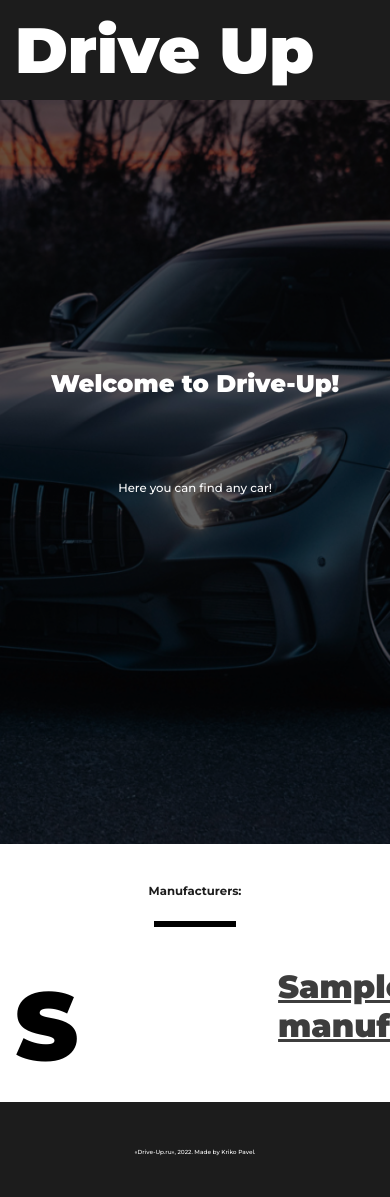
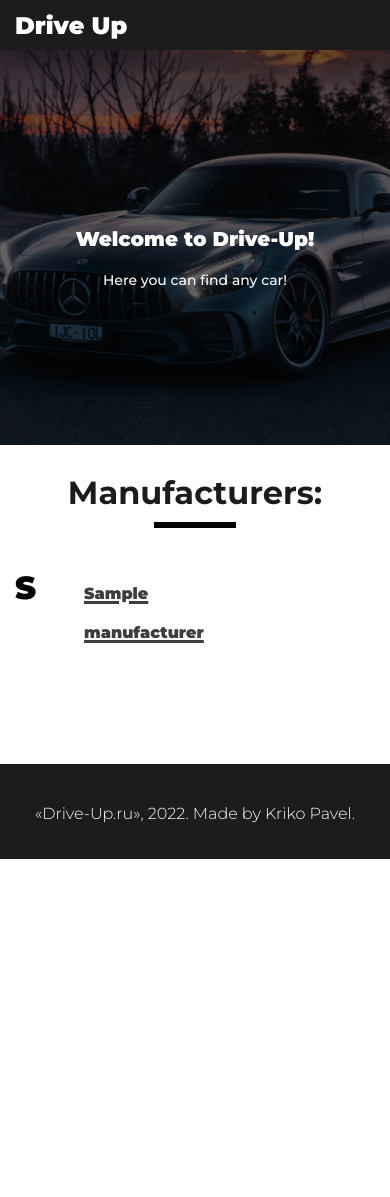
Before and after one commit to PavelKriko/Web, a PHP site: page / in a window 390 px wide. After the commit the page ends 859 px from the top, so only its background shows below. Run offline with PHP 8.4, Linux system fonts and the light colour scheme; tables that the repository leaves empty or names only in its code hold one stand-in row (values such as "Sample post").

Commit message:
last changes

```diff
--- a/components/footer.css
+++ b/components/footer.css
@@ -13,7 +13,9 @@
 }
 
 .footer__text{
-    font-size: 1.5vw;
+    font-size: 16px;
     font-weight: 500;
     line-height: 70px;
+    color: #fafafa;
+    font-weight: 300;
 }
--- a/components/header.css
+++ b/components/header.css
@@ -5,6 +5,7 @@
 }
 
 .header__body{
+    height: 100%;
     align-items: center;
     display: flex;
     justify-content: space-between;
@@ -12,7 +13,7 @@
 
 .main__button{
     font-weight: 900;
-    font-size: 64px;
+    font-size: 48px;
     color: #FFFFFF;
 }
 
@@ -23,6 +24,7 @@
 }
 
 header{
+    display: flex;
     top: 0;
     left: 0;
     right: 0;
--- a/pages/style.css
+++ b/pages/style.css
@@ -3,6 +3,7 @@ body{
     font-family: 'Montserrat';
     padding: 0;
     margin: 0;
+    color: #3d3d3d;
 }
 
 ul,li{
@@ -38,7 +40,7 @@ a{
 }
 
 .main__block{
-    height: 100vh;
+    height: 75vh;
     width: 100%;
     position: relative;
     display: flex;
@@ -47,6 +49,7 @@ a{
     flex-direction: column;
     color: #FFFFFF;
     gap: 100px;
+    margin-top: 100px;
 }
 
 .main__image{
@@ -66,15 +69,14 @@ a{
 }
 
 .top{
-    font-size: 6.2vw;
+    font-size: 48px;
     font-weight: 900;
-    line-height: 133px;
+    line-height: 64px;
 }
 
 .bot{
-    font-size: 3vw;
+    font-size: 24px;
     font-weight: 500;
-    line-height: 77px;
 }
 
 .button_search{
@@ -103,7 +105,7 @@ a{
 }
 
 .maker__title{
-    font-size: 3vw;
+    font-size: 32px;
     font-weight: 700;
     line-height: 59px;
     color: #1C1C1C;
@@ -125,7 +127,7 @@ a{
 
 .letter{
     font-weight: 900;
-    font-size: 96px;
+    font-size: 64px;
 }
 
 .list{
@@ -137,13 +139,14 @@ a{
     display: flex;
     flex-direction: row;
     flex-wrap: wrap;
+    width: 100%;
 }
 
 /* .list li{
     width: 30%;
 } */
 
-/* Больше чем 3 */
+/* Р‘РѕР»СЊС€Рµ С‡РµРј 3 */
 .list li:nth-last-child(n+3),
 .list li:nth-last-child(n+3) ~ li {
     width: 30%;
@@ -326,17 +337,82 @@ a{
 
 .parameter__name{
     font-weight: 700;
-    font-size: 26px;
+    font-size: 20px;
 }
 
 .parameter__value{
     font-weight: 300;
-    font-size: 22px;
+    font-size: 20px;
+}
+
+.param__key__value:not(:last-child)::after{
+    content: "";
+    width: 100%;
+    height: 1px;
+    background: #cdcdcd;
+    position: absolute;
+    left: 0;
+    bottom: -4px;
 }
 
 .param__key__value{
     display: flex;
     justify-content: space-between;
     align-items: center;
-    gap: 8px 50%;
+    gap: 16px;
+    position: relative;
 }
+
+@media (max-width: 1200px){
+    .main__block{
+        height: 395px;
+    }
+}
+
+@media (max-width: 922px) {
+    .manufacter__name{
+        width: 100%;
+        flex-direction: column;
+        align-items: center;
+    }
+    .category{
+        width: 100%;
+        gap: 48px;
+    }
+    .manufacter__name{
+        gap: 32px;
+    }
+}
+
+@media (max-width: 767px){
+    .top{
+        font-size:  20px;
+    }
+    .bot{
+        font-size: 14px;
+    }
+    .main__button{
+        font-size: 24px !important;
+    }
+    .list li a{
+        font-size: 16px;
+    }
+    .letter{
+        font-size: 32px;
+    }
+    header{
+        height: 50px !important;
+    }
+    .main__block{
+        margin-top: 50px;
+    }
+    .manufacter__body, .image__model{
+        margin-top: 64px;
+    }
+    .model__about{
+        flex-direction: column;
+    }
+    .model__image{
+        width: 100%;
+    }
+}
```
Also changed, not shown: other parts of pages/style.css (+23 -14 lines), pages/Admin.php (+104 -0 lines), pages/admin_actions.php (+19 -9 lines), 1 other file.
